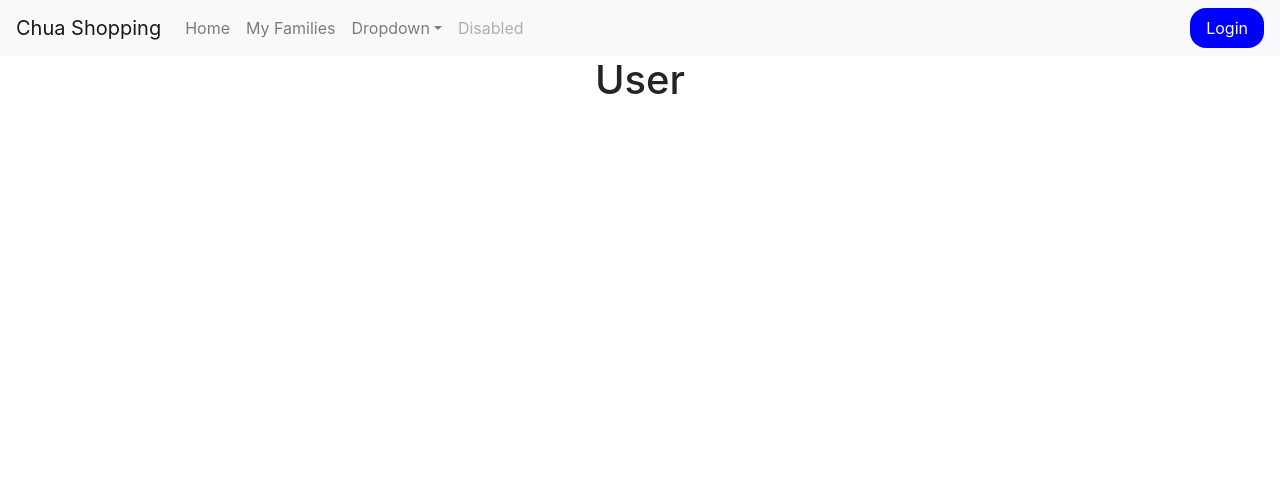
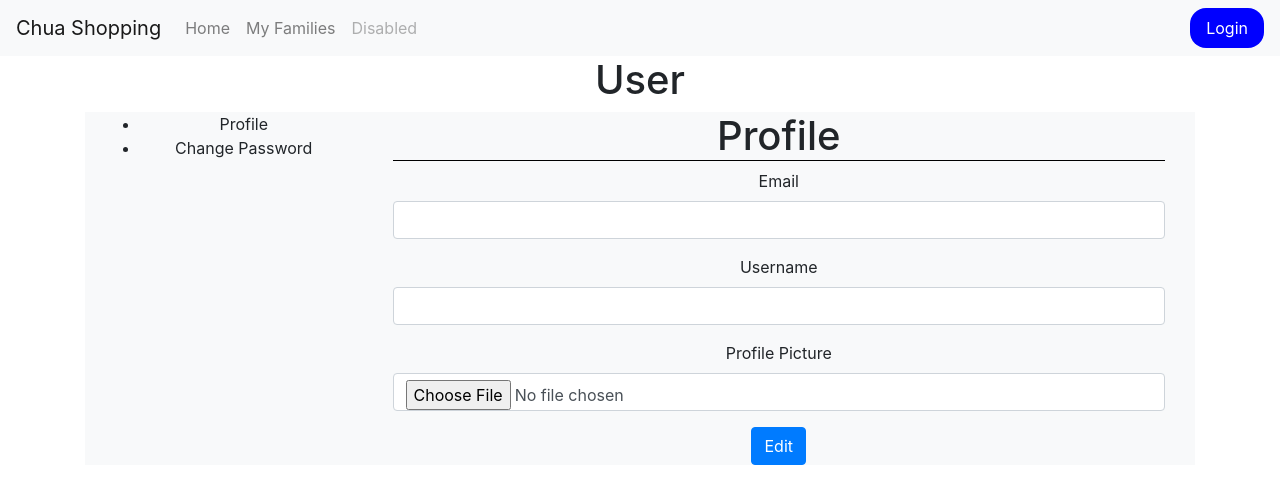
Before and after one commit to N-M-D/shopping-list, a React (Create React App) app: page /user in a window 1280 px wide. Shown: the top 504 px of the page. Built offline with nearby package versions, Linux system fonts and the light colour scheme; no server answers.

Commit message:
Refined user page

```diff
--- a/package.json
+++ b/package.json
@@ -6,6 +6,7 @@
     "@testing-library/jest-dom": "^5.16.5",
     "@testing-library/react": "^13.3.0",
     "@testing-library/user-event": "^13.5.0",
+    "axios": "^0.27.2",
     "react": "^18.2.0",
     "react-dom": "^18.2.0",
     "react-router-dom": "^5.3.3",
--- a/src/components/header.js
+++ b/src/components/header.js
@@ -31,17 +31,6 @@ const Header = () => {
                 <li className="nav-item">
                     <Link className="nav-link" to="/families">My Families</Link>
                 </li>
-                <li className="nav-item dropdown">
-                    <a className="nav-link dropdown-toggle" href="#" role="button" data-toggle="dropdown" aria-expanded="false">
-                    Dropdown
-                    </a>
-                    <div className="dropdown-menu">
-                        <a className="dropdown-item" href="#">Action</a>
-                        <a className="dropdown-item" href="#">Another action</a>
-                        <div className="dropdown-divider"></div>
-                        <a className="dropdown-item" href="#">Something else here</a>
-                    </div>
-                </li>
                 <li className="nav-item">
                     <a className="nav-link disabled">Disabled</a>
                 </li>
--- a/src/index.css
+++ b/src/index.css
@@ -11,3 +11,7 @@ code {
   font-family: source-code-pro, Menlo, Monaco, Consolas, 'Courier New',
     monospace;
 }
+
+.heading {
+  border-bottom: 1px solid black;
+}
--- /dev/null
+++ b/src/pages/changePassword.js
@@ -0,0 +1,9 @@
+const ChangePassword = () => {
+    return (
+        <div className="container">
+            <h1 className="heading">Change Password</h1>
+        </div>
+     );
+}
+
+export default ChangePassword;
--- /dev/null
+++ b/src/pages/profile.js
@@ -0,0 +1,82 @@
+import { useEffect, useState } from "react";
+import axios from 'axios'
+
+const Profile = () => {
+
+    const [pfp, setPfp] = useState();
+    const [email, setEmail] = useState();
+    const [username, setUsername] = useState();
+    const heroku = `https://chua-shopping.herokuapp.com`;
+    // const heroku = `http://localhost:8080`
+    const token = localStorage.getItem('token');
+
+    async function updateDetails(e){
+        e.preventDefault();
+        // const body = {
+        //     pfp: pfp,
+        //     email: email,
+        //     username: username
+        // }
+        const formData = new FormData();
+        formData.append("pfp", pfp);
+        formData.append("email", email);
+        formData.append("username", username);
+        // fetch(`${heroku}/user/update`, {
+        //     method: "PUT",
+        //     headers: {
+        //         'Content-Type': 'application/json',
+        //         'Authorization': 'Bearer ' + token,
+        //     },
+        //     body: formData
+        // })
+        // .then((response) => {
+        //     console.log(response)
+        // })
+        const result = await axios.put(`${heroku}/user/update`, formData, { headers: {'Content-Type': 'multipart/form-data', 'Authorization': 'Bearer ' + token}})
+        console.log(result)
+    }
+
+    useEffect(() => {
+        fetch(`${heroku}/user/details`, {
+            method: "POST",
+            headers: {
+                'Content-Type': 'multipart/form-data',
+                'Authorization': 'Bearer ' + token,
+            }
+        })
+        .then((response) => {
+            return response.json()
+        })
+        .then((response) => {
+            let user = response.rows[0];
+            setUsername(user.username);
+            setEmail(user.email);
+            setPfp(user.pfp);
+        })
+    }, [])
+
+    return (
+        <div className="container">
+            <h1 className="heading">Profile</h1>
+            <div className="main">
+                <form onSubmit={updateDetails}>
+                    <div className="form-group">
+                        <label>Email</label>
+                        <input id="email" type="email" className="form-control" value={email}></input>
+                    </div>
+                    <div className="form-group">
+                        <label>Username</label>
+                        <input id="email" type="text" value={username} onChange={event => setUsername(event.target.value)} className="form-control"></input>
+                    </div>
+                    <div className="form-group">
+                        <label>Profile Picture</label>
+                        <input id="email" type="file" className="form-control" accept="image/*" onChange={event => setPfp(event.target.files[0])}></input>
+                    </div>
+                    <button className="btn btn-primary" type="submit">Edit</button>
+                </form>
+            </div>
+        </div>
+     );
+}
+
+export default Profile;
--- a/src/pages/user.js
+++ b/src/pages/user.js
@@ -1,7 +1,26 @@
+import { useState } from "react";
+import ChangePassword from "./changePassword";
+import Profile from "./profile";
+
 const User = () => {
+    const [page, setPage] = useState("profile");
+
     return (
         <div className="container">
             <h1>User</h1>
+            <div className="main row">
+                <div className="side bg-light col-md-3 col-sm-12">
+                    <ul>
+                        <li onClick={() => setPage("profile")}>Profile</li>
+                        <li onClick={() => setPage("changepassword")}>Change Password</li>
+                    </ul>
+                </div>
+                <div className="content bg-light col-md-9 col-sm-12">
+                    {page==="profile" && <Profile></Profile>}
+                    {page==="changepassword" && <ChangePassword></ChangePassword>}
+                </div>
+            </div>
+
         </div>
      );
 }
```
Also changed, not shown: 1 other file (tests, documents, lock files or other folders).
